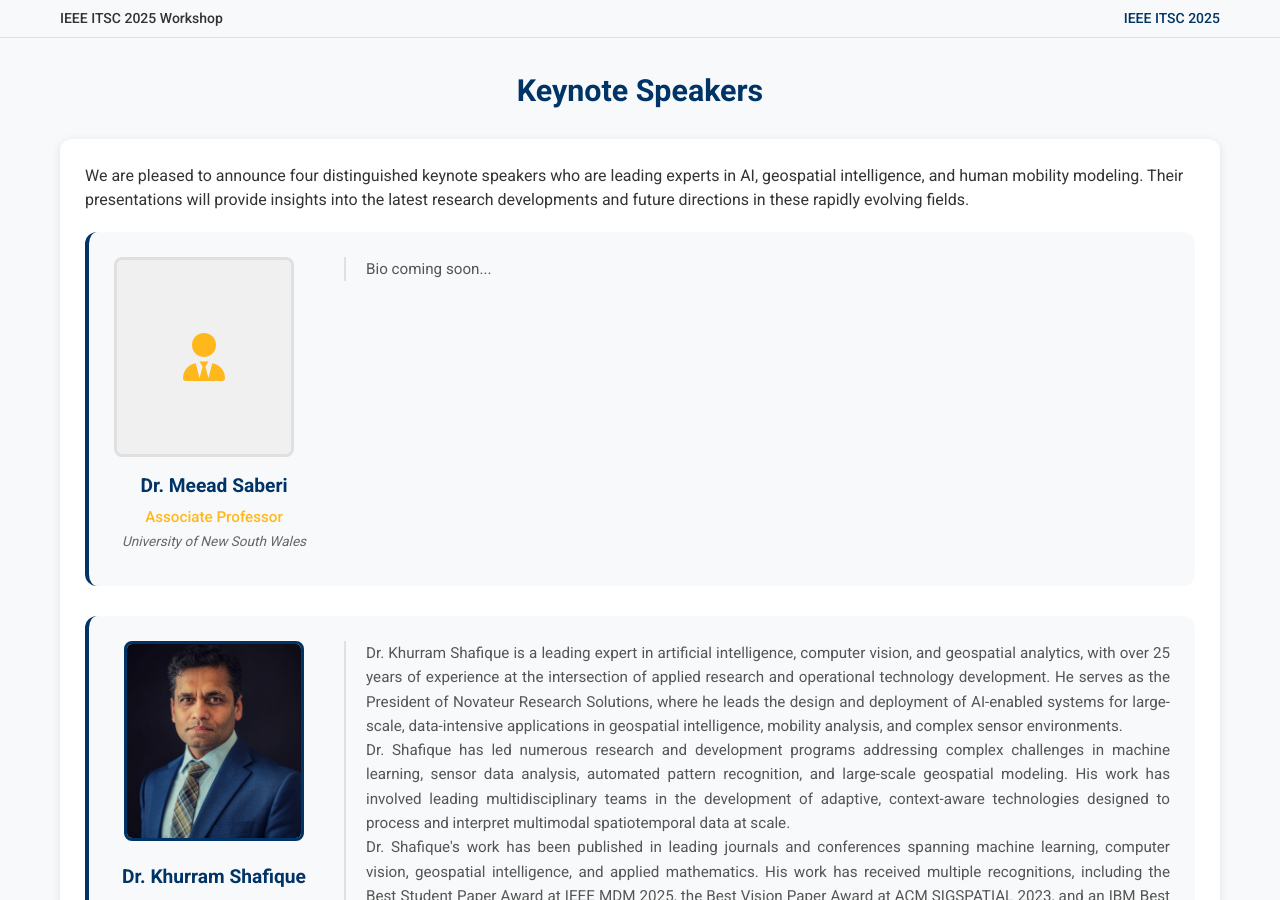
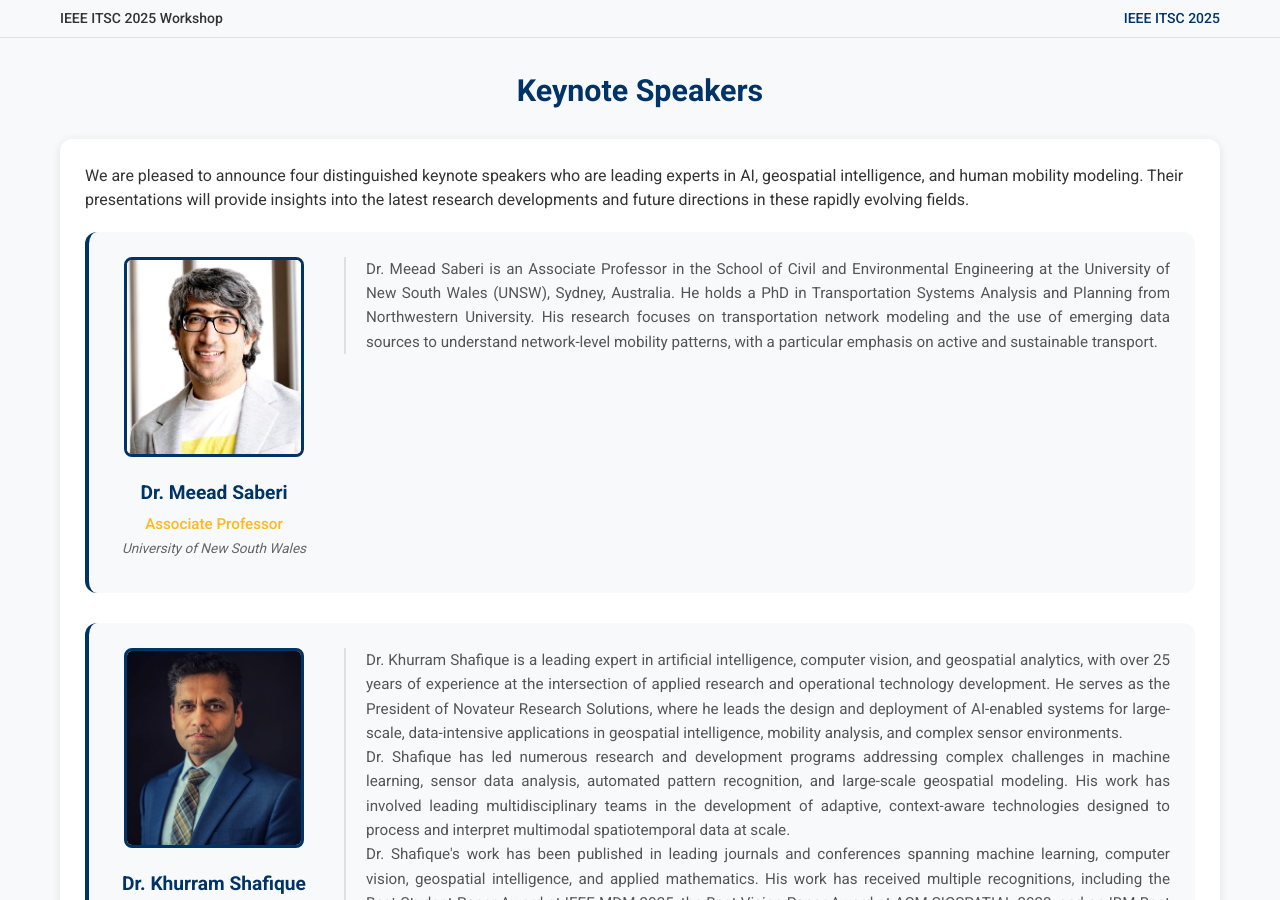
Before and after one commit to ITSC2025AIGIHMM/ITSC2025-AIGI-HMM, a Jekyll site: the page index.html, which Jekyll copies as it is, in a window 1280 px wide and 900 px high, scrolled down 1183 px. Built offline with Jekyll 4.4.1, drawn with Linux system fonts in a browser that asks for light colours.

Commit message:
update meead

```diff
--- a/index.html
+++ b/index.html
@@ -82,9 +82,7 @@
                         <div class="keynote-speaker-row animate-on-scroll">
                             <div class="keynote-speaker-left">
                                 <div class="keynote-speaker-photo">
-                                    <div class="keynote-photo-placeholder">
-                                        <i class="fas fa-user-tie"></i>
-                                    </div>
+                                    <img src="assets/pic/Meead_Saberi_portrait.jpeg" alt="Dr. Meead Saberi" class="keynote-photo-img">
                                 </div>
                                 <div class="keynote-speaker-details">
                                     <h3 class="keynote-name">Dr. Meead Saberi</h3>
@@ -93,7 +91,7 @@
                                 </div>
                             </div>
                             <div class="keynote-speaker-bio">
-                                <p>Bio coming soon...</p>
+                                <p>Dr. Meead Saberi is an Associate Professor in the School of Civil and Environmental Engineering at the University of New South Wales (UNSW), Sydney, Australia. He holds a PhD in Transportation Systems Analysis and Planning from Northwestern University. His research focuses on transportation network modeling and the use of emerging data sources to understand network-level mobility patterns, with a particular emphasis on active and sustainable transport.</p>
                             </div>
                         </div>
 
```
Also changed, not shown: assets/pic/Meead_Saberi_portrait.jpeg (added).
